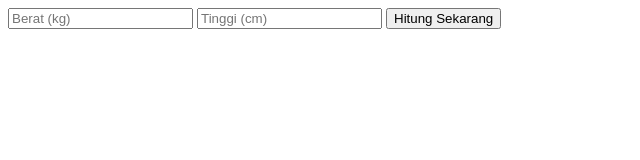
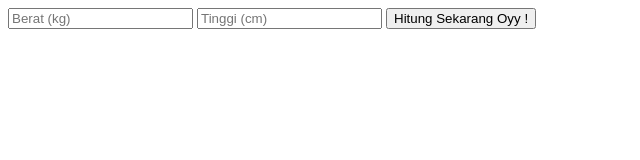
Before and after one commit to TyarArsy/TestCICD, a website: page index.html in a window 1280 px wide. Shown: the full height of the page, 0-640 px from the left. Drawn offline with Linux system fonts and the light colour scheme.

Commit message:
Update Last BMI (deploy) v.2

```diff
--- a/index.html
+++ b/index.html
@@ -2,5 +2,5 @@
 <form action="/api" method="GET">
     <input type="number" name="berat" placeholder="Berat (kg)" required>
     <input type="number" name="tinggi" placeholder="Tinggi (cm)" required>
-    <button type="submit">Hitung Sekarang</button>
+    <button type="submit">Hitung Sekarang Oyy !</button>
 </form>
```
